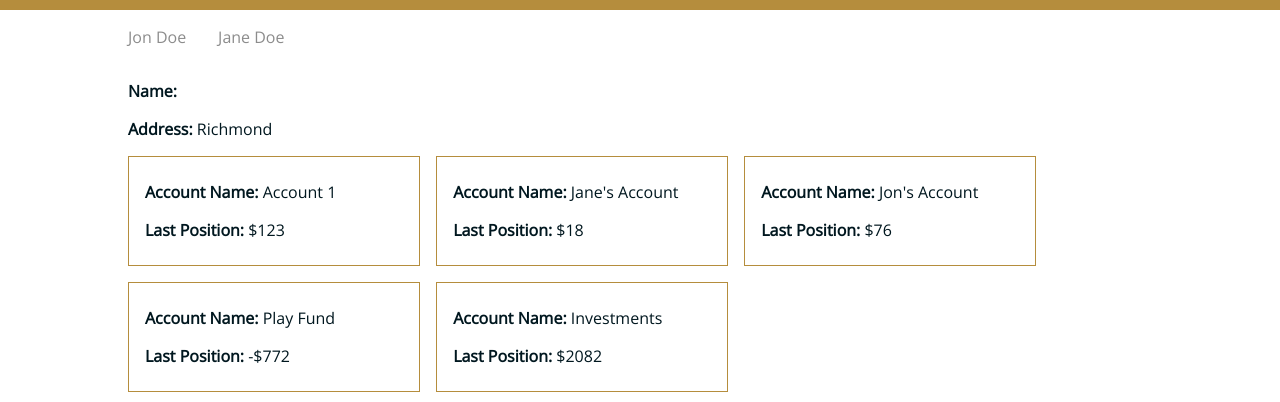
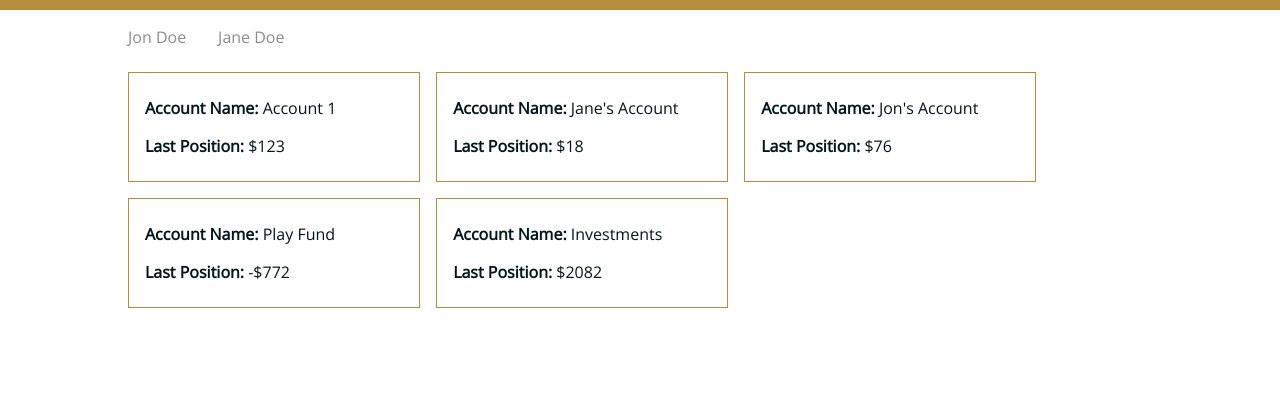
Before and after one commit to joelshaw/investing-app, an Angular app: page /accounts in a window 1280 px wide. Shown: the top 402 px of the page. Built offline with nearby package versions, Linux system fonts and the light colour scheme.

Commit message:
client ID conditional added to the client component

```diff
--- a/src/app/accounts/accounts.component.html
+++ b/src/app/accounts/accounts.component.html
@@ -8,13 +8,13 @@
     </div>
     <div class="account-view__details" [hidden]="!expanded">
       <p><strong>Account:</strong> {{accounts.name}}</p><button class="account-view__details--edit" (click)="toogleAccountEdit()">Edit Account Name</button>
-      <div class="account-view__details--edit">
+      <!-- <div class="account-view__details--edit">
         <form action="">
           <input [(ngModel)]="accounts.name" name="Account Name" />
           <button (click)="editAccountName()" type="submit">Save</button>
         </form>
 
-      </div>
+      </div> -->
       <p><strong>Last Market Close: {{close}}</strong></p>
       <p><strong>Current Market Value: {{current}}</strong></p>
     </div>
--- a/src/app/clients/clients.component.html
+++ b/src/app/clients/clients.component.html
@@ -5,9 +5,11 @@
         <a routerLink="/accounts/{{client.clientID}}" routerLinkActive="active">{{client.name}}</a></li>
     </ul>
 
-    <div class="client-view__active">
-      <p><strong>Name: </strong></p>
-      <p><strong>Address:</strong> Richmond</p>
+    <div class="client-view__active" *ngFor="let client of clients; let i = index;">
+      <div *ngIf="router.url === '/accounts/' + client.clientID">
+        <p><strong>Name: {{client.name}} </strong></p>
+        <p><strong>Address: {{client.address}}</strong></p>
+      </div>
     </div>
   </div>
 </section>
--- a/src/app/clients/clients.component.ts
+++ b/src/app/clients/clients.component.ts
@@ -1,6 +1,6 @@
 import { Component, OnInit } from '@angular/core';
 import { HttpClient, HttpErrorResponse } from '@angular/common/http';
-import { ActivatedRoute } from '@angular/router';
+import { Router, ActivatedRoute } from '@angular/router';
 
 @Component({
   selector: 'app-clients',
@@ -11,16 +11,21 @@ export class ClientsComponent implements OnInit {
 
   url = 'assets/data/clients.json';
   clients: any[];
+  activeClient;
 
-  constructor(private http: HttpClient, private activeRoute: ActivatedRoute) {}
+  constructor(private http: HttpClient, private activeRoute: ActivatedRoute, public router: Router) {}
+
+  activeClient() {
+
+  }
 
   ngOnInit() {
 
-
+    console.log(this.router.url);
 
     this.http.get(this.url).subscribe((data: any) => {
       this.clients = data.clients;
-    },(err: HttpErrorResponse) => {
+    }, (err: HttpErrorResponse) => {
       console.log(err.message);
     });
   }
--- a/src/app/positions/positions.component.ts
+++ b/src/app/positions/positions.component.ts
@@ -13,10 +13,14 @@ export class PositionsComponent implements OnInit {
   positions: any = [];
   stocks: any = [];
 
+  total = '12';
+
   @Input() accountData: string;
 
   constructor(private http: HttpClient) {}
+
   ngOnInit() {
+
     this.http.get(this.url).subscribe((data: any) => {
       this.positions = data.stocks;
     }, (err: HttpErrorResponse) => {
```
